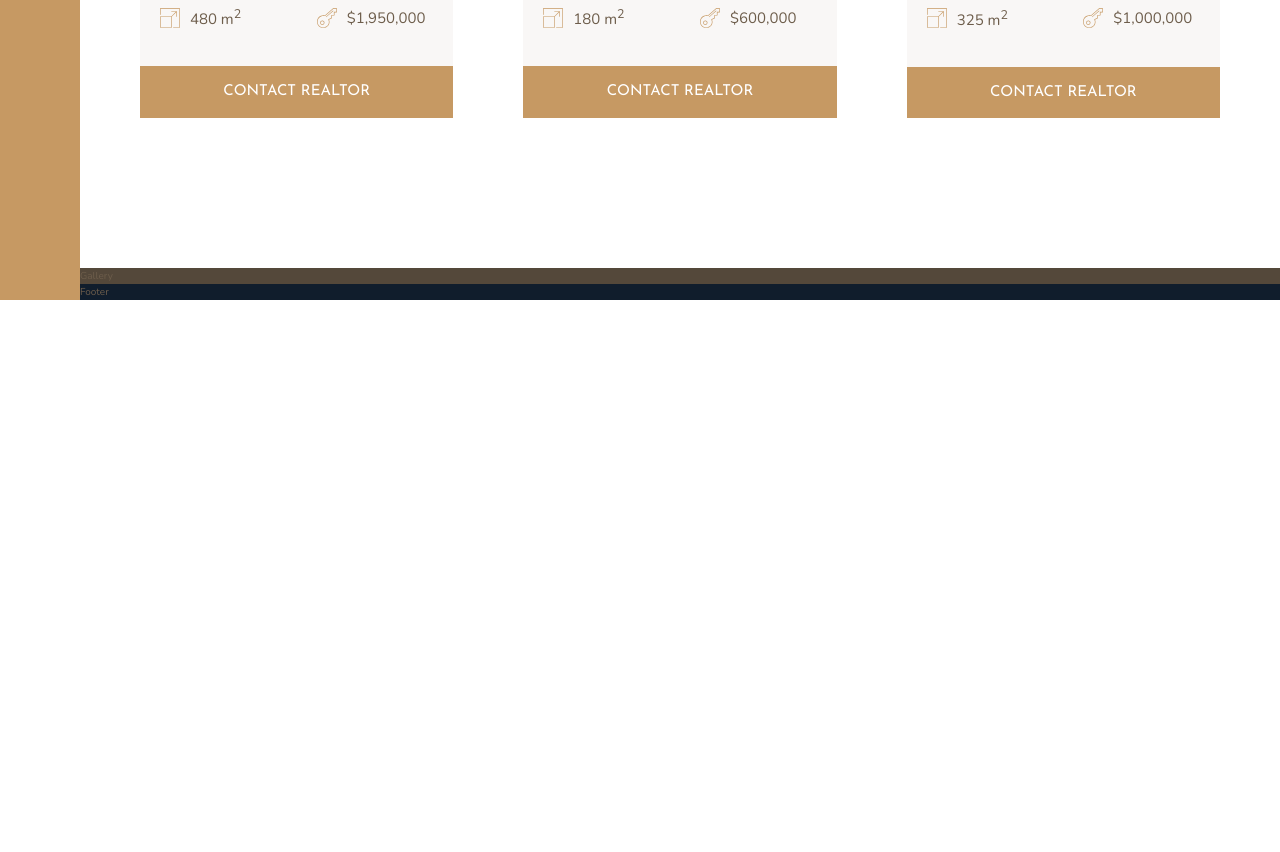
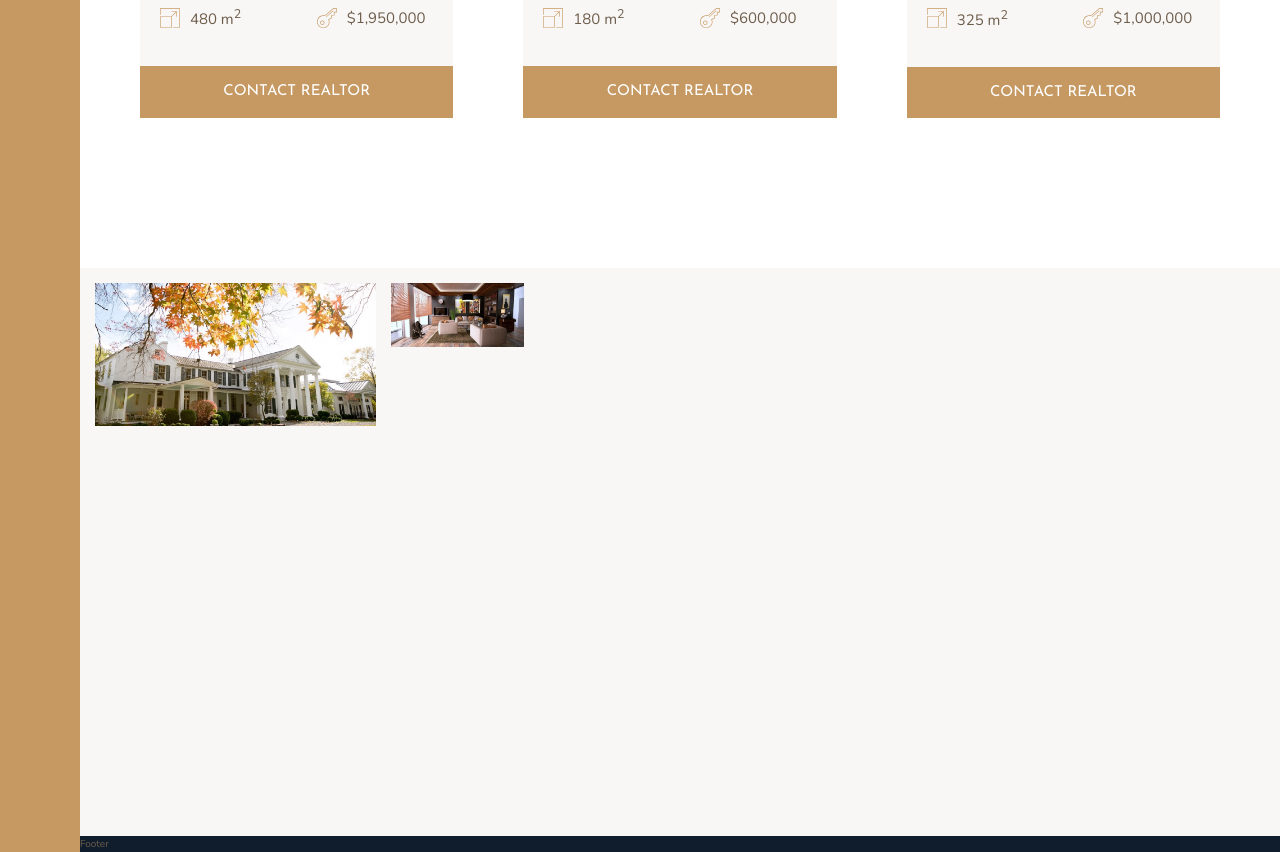
Before and after one commit to fatihay/nexterProject, a website: page index.html in a window 1280 px wide. Shown: the part 2834-3686 px from the top of the page. Before the commit the page ends 3134 px from the top, so only its background shows below. Drawn offline with nearby package versions, Linux system fonts and the light colour scheme.

Commit message:
gallery part 1

```diff
--- a/index.html
+++ b/index.html
@@ -97,7 +97,8 @@
     <h3 class="heading-3 mb-sm">Happy Customers</h3>
     <h2 class="heading-2 heading-2--dark mb-md">&ldquo;The best desicion of our lives&rdquo;</h2>
     <!-- &ldquo;'" - tırnak aç'  &rdquo;'" - tırnak kapa' -->
-    <p class="story__text mb-lg">Assumenda ducimus autem facilis, unde, tempore dolor nulla provident libero illo, non ratione error iste eos placeat eveniet beatae asperiores corporis rem temporibus praesentium.</p>
+    <p class="story__text mb-lg">Assumenda ducimus autem facilis, unde, tempore dolor nulla provident libero illo, non
+      ratione error iste eos placeat eveniet beatae asperiores corporis rem temporibus praesentium.</p>
     <button class="btn">Find your own home</button>
   </div>
 
@@ -338,7 +339,11 @@
   </section>
 
   <section class="gallery">
-    Gallery
+    <figure class="gallery__item gallery__item--1">
+      <img src="img/gal-1.jpeg" alt="Gallery image 1" class="gallery__img">
+    </figure>
+
+    <img src="img/gal-2.jpeg" alt="Gallery image 2" class="gallery__img">
   </section>
 
   <footer class="footer">
--- a/sass/_gallery.scss
+++ b/sass/_gallery.scss
@@ -1,4 +1,28 @@
 .gallery {
-  background-color: $color-grey-dark-1;
+  background-color: $color-grey-light-1;
   grid-column: full-start / full-end;
+
+  display: grid;
+  grid-template-columns: repeat(8, 1fr);
+  grid-template-rows: repeat(7, 5vw);
+  gap: 1.5rem;
+  padding: 1.5rem;
+
+  &__item {
+    &--1 {
+      grid-row: 1 / span 2;
+      grid-column: 1 / span 2;
+    }
+  }
+
+  &__img {
+    width: 100%;
+    height: 100%;
+    object-fit: cover;
+    //object-fit, width ve height belirtmek gerekiyor
+    // en boy oranını koruyarak fotoğrafı parent elemente göre kırpıyor
+
+    display: block;
+    // etrafında beyaz boşluk olmaması için..
+  }
 }
```
Also changed, not shown: css/style.css.
